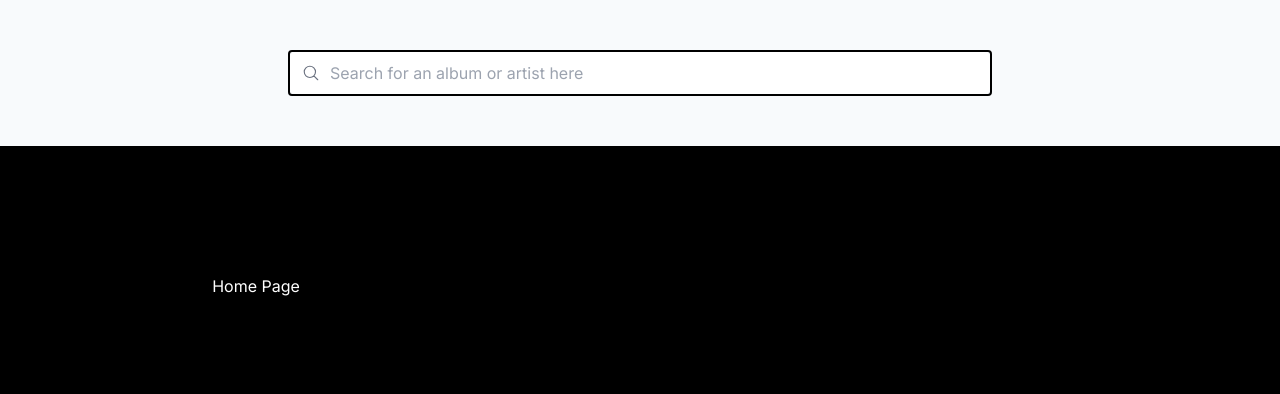
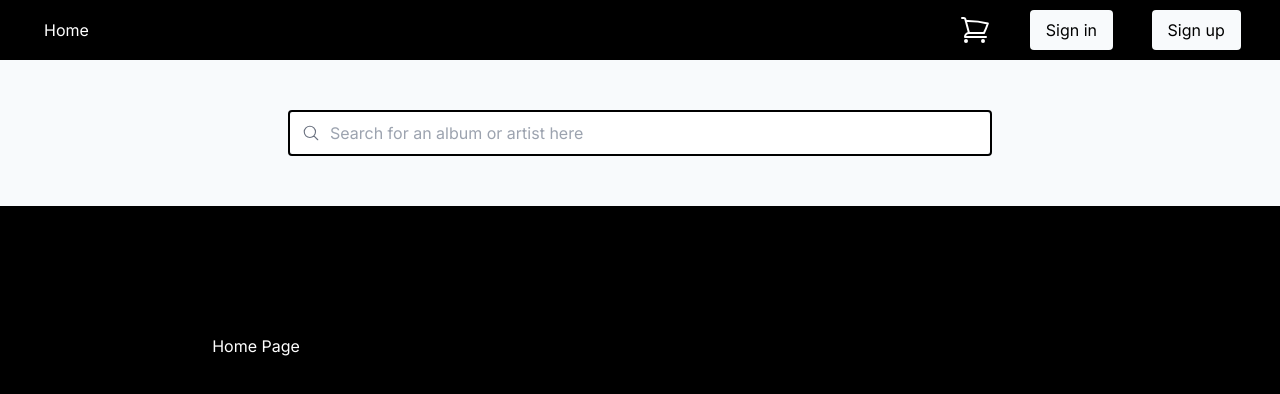
Before and after one commit to danieldenton/record-store, a Next.js app: page / in a window 1280 px wide. Shown: the top 394 px of the page. Built offline with nearby package versions, Linux system fonts and the light colour scheme.

Commit message:
kinde auth navbar progress

```diff
--- a/src/app/layout.tsx
+++ b/src/app/layout.tsx
@@ -1,8 +1,7 @@
 import type { Metadata } from "next";
 import { Inter } from "next/font/google";
 import "./globals.css";
-import Search from "./ui/search";
-import SearchResults from "./ui/search-results";
+import Navbar from "./ui/navbar";
 
 const inter = Inter({ subsets: ["latin"] });
 
@@ -23,6 +22,7 @@ export default function RootLayout({
   return (
     <html lang="en">
       <body className={`${inter.className} bg-black text-white`}>
+        <Navbar />
         {children}
       </body>
     </html>
--- a/src/app/login/page.tsx
+++ /dev/null
@@ -1,10 +0,0 @@
-import { Metadata } from "next";
-
-export const metadata: Metadata = {
-  title: 'Login',
-};
-
-
-export default function Login() {
-  return <h1>Login</h1>;
-}
--- /dev/null
+++ b/src/app/ui/navbar.tsx
@@ -0,0 +1,24 @@
+import Link from "next/link";
+import { ShoppingCartIcon } from "@heroicons/react/24/outline";
+import {
+  RegisterLink,
+  LoginLink,
+} from "@kinde-oss/kinde-auth-nextjs/components";
+
+export default function Navbar() {
+  return (
+    <div className="h-[60px] w-full flex justify-between items-center">
+      <Link href="/" className="ml-11">Home</Link>
+
+      <div className="h-full w-[320px] mr-5 flex justify-around items-center">
+        <ShoppingCartIcon className="h-8" />
+        <LoginLink className="bg-slate-50 text-black py-2 px-4 rounded">
+          Sign in
+        </LoginLink>
+        <RegisterLink className="bg-slate-50 text-black py-2 px-4 rounded">
+          Sign up
+        </RegisterLink>
+      </div>
+    </div>
+  );
+}
```
Also changed, not shown: src/app/api/auth/[kindAuth]/route.js (renamed from src/app/api/auth/[kindAuth]/route.ts).
